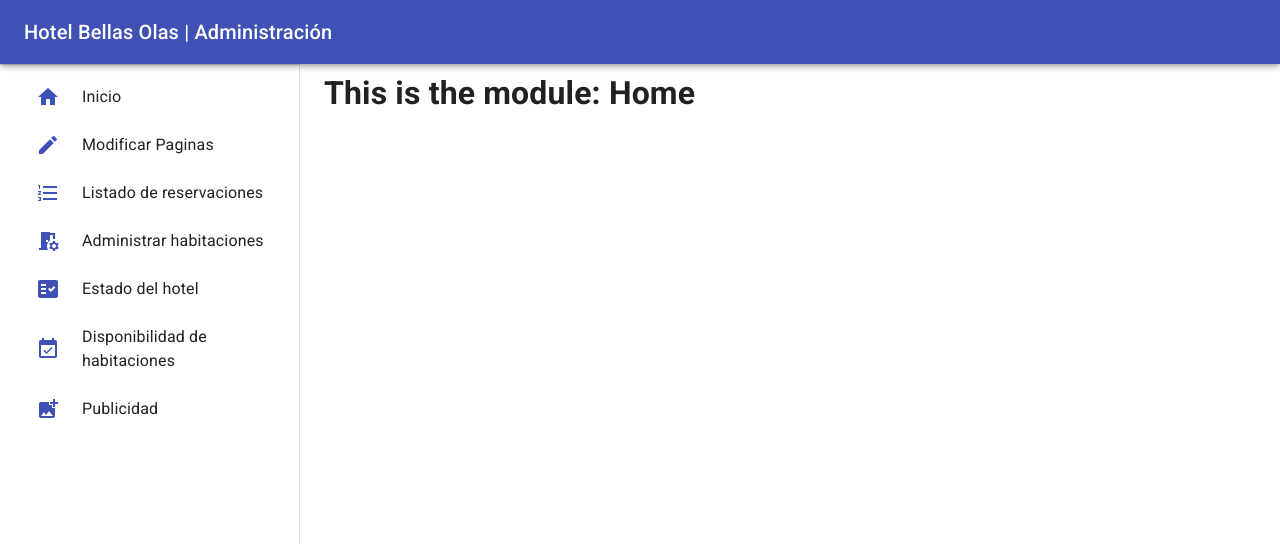
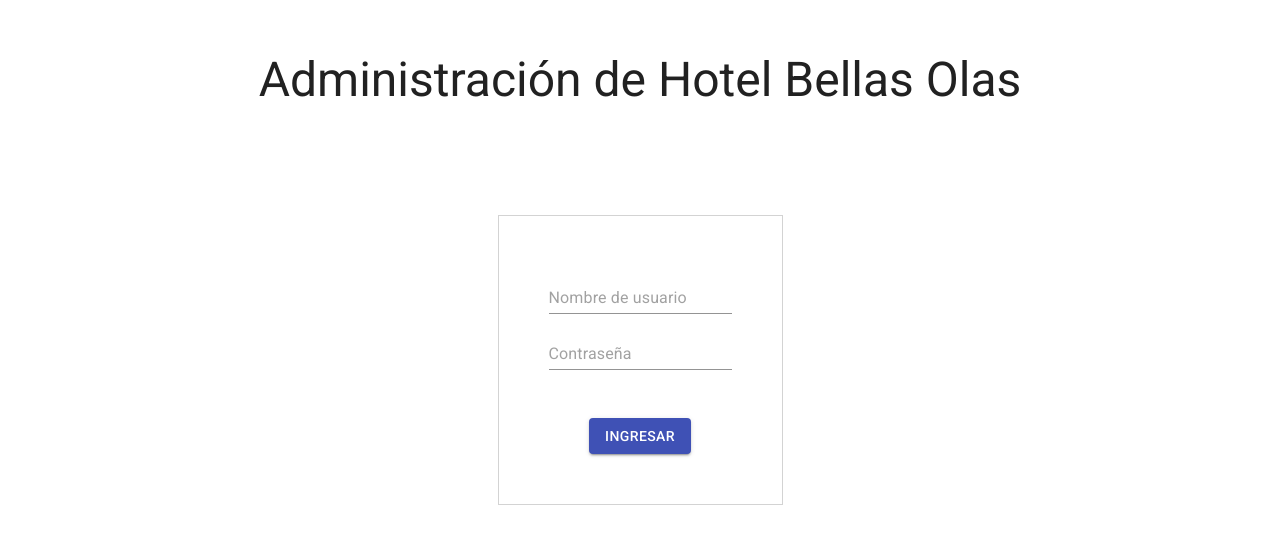
Before and after one commit to spiedra/hotel-bellas-olas-admin-website, a React (Create React App) app: page / in a window 1280 px wide. Shown: the top 544 px of the page. Built offline with nearby package versions, Linux system fonts and the light colour scheme.

Commit message:
Feat/add login (#16)
* add login component

* add login module

```diff
--- /dev/null
+++ b/src/components/Authentication/AuthContext.js
@@ -0,0 +1,5 @@
+import { createContext } from 'react'
+
+const AuthContext = createContext('')
+
+export default AuthContext
--- /dev/null
+++ b/src/components/Authentication/AuthReducer.js
@@ -0,0 +1,26 @@
+const AuthReducer = (state, action) => {
+  switch (action.type) {
+    case 1:
+      return {
+        ...state,
+        userAuth: true,
+        errors: null
+      }
+    case 2:
+      return {
+        ...state,
+        userAuth: false,
+        errors: null
+      }
+    case 3:
+      return {
+        ...state,
+        userAuth: null,
+        errors: null
+      }
+    default:
+      return state
+  }
+}
+
+export default AuthReducer
--- /dev/null
+++ b/src/components/Authentication/AuthState.js
@@ -0,0 +1,43 @@
+/* eslint-disable react/prop-types */
+import React, { useReducer } from 'react'
+import AuthReducer from './AuthReducer'
+import AuthContext from './AuthContext'
+import { Auth } from '../../services/Posts/verifyAuthUser'
+
+const AuthState = ({ children }) => {
+  const initialState = {
+    userAuth: null,
+    errors: null
+  }
+  const [state, dispatch] = useReducer(AuthReducer, initialState)
+  const loginUser = async (user) => {
+    let action = 1
+    const apiResponse = await Auth.logIn({ userName: user.userName, password: user.password })
+    if (apiResponse.msg !== undefined) {
+      action = 2
+    }
+    dispatch({
+      type: action
+    })
+  }
+
+  const logoutUser = async () => {
+    dispatch({
+      type: 3
+    })
+  }
+
+  return (
+        <AuthContext.Provider
+            value={{
+              userAuth: state.userAuth,
+              errors: state.errors,
+              loginUser,
+              logoutUser
+            }}
+        >
+            {children}
+        </AuthContext.Provider>
+  )
+}
+export default AuthState
--- /dev/null
+++ b/src/components/Login/index.js
@@ -0,0 +1,101 @@
+import React, { useState, useContext, useEffect } from 'react'
+import Dialog from '@mui/material/Dialog'
+import Button from '@mui/material/Button'
+import TextField from '@mui/material/TextField'
+import DialogActions from '@mui/material/DialogActions'
+import DialogContent from '@mui/material/DialogContent'
+import DialogContentText from '@mui/material/DialogContentText'
+import DialogTitle from '@mui/material/DialogTitle'
+import Box from '@mui/material/Box'
+import { LoginStyles } from './styles'
+import Typography from '@mui/material/Typography'
+import { useNavigate } from 'react-router'
+import AuthContext from '../../components/Authentication/AuthContext.js'
+
+export const Login = () => {
+  const [userInfo, setUserInfo] = useState({ userName: '', password: '' })
+  const [dialogInfo, setDialogInfo] = useState({ open: false, msg: '' })
+  const { loginUser, userAuth } = useContext(AuthContext)
+  const SUCCESSFUL = true
+  const INVALID_USER = false
+  const navigate = useNavigate()
+  const handleUserInputChange = (event) => {
+    setUserInfo({
+      ...userInfo,
+      [event.target.name]: event.target.value
+    })
+  }
+
+  useEffect(() => {
+    if (userAuth === SUCCESSFUL) {
+      navigate('hotel-bellas-olas')
+    }
+    if (userAuth === INVALID_USER) {
+      setDialogInfo({ msg: 'Los datos no coinciden con ningún usuario', open: true })
+    }
+  }, [userAuth])
+
+  const handleLogin = () => {
+    loginUser(userInfo)
+    if (userAuth === INVALID_USER) {
+      setDialogInfo({ msg: 'Los datos no coinciden con ningún usuario', open: true })
+    }
+  }
+  return (
+    <>
+          <Typography variant="h3" sx={LoginStyles.LoginTitle}>
+          Administración de Hotel Bellas Olas
+          </Typography>
+          <Box sx={LoginStyles.LoginContainer}>
+          <Box sx={LoginStyles.Login}>
+            <TextField
+              variant="standard"
+              placeholder="Nombre de usuario"
+              margin="normal"
+              name="userName"
+              required
+              onChange={handleUserInputChange}
+              value={userInfo.userName}
+            />
+            <TextField
+              variant="standard"
+              placeholder="Contraseña"
+              margin="normal"
+              required
+              name="password"
+              type="password"
+              onChange={handleUserInputChange}
+              value={userInfo.password}
+            />
+            <Button sx={LoginStyles.Button}
+                variant="contained"
+                color="primary"
+                onClick={handleLogin}
+              >
+                Ingresar
+              </Button>
+            </Box>
+            <Dialog
+            open={dialogInfo.open}
+            onClose={() => setDialogInfo({ open: false })}
+            aria-labelledby="alert-dialog-title"
+            aria-describedby="alert-dialog-description"
+          >
+            <DialogTitle id="alert-dialog-title">Iniciar sesión</DialogTitle>
+            <DialogContent>
+              <DialogContentText id="alert-dialog-description">
+                {dialogInfo.msg}
+              </DialogContentText>
+            </DialogContent>
+            <DialogActions>
+              <Button onClick={() => setDialogInfo({ open: false })} color="primary">
+                Okay
+              </Button>
+            </DialogActions>
+          </Dialog>
+        </Box>
+    </>
+  )
+}
+
+export default Login
--- /dev/null
+++ b/src/components/Login/styles.js
@@ -0,0 +1,25 @@
+export const LoginStyles = {
+  LoginTitle: {
+    textAlign: 'center',
+    lineHeight: '20vh'
+  },
+  LoginContainer: {
+    color: 'white',
+    minHeight: '50vh',
+    display: 'flex',
+    flexDirection: 'column',
+    alignItems: 'center',
+    justifyContent: 'center'
+  },
+  Login: {
+    display: 'flex',
+    flexDirection: 'column',
+    alignItems: 'center',
+    justifyContent: 'center',
+    border: '1px solid lightgray',
+    padding: '50px'
+  },
+  Button: {
+    marginTop: '40px'
+  }
+}
--- a/src/components/Navbar/consts/index.js
+++ b/src/components/Navbar/consts/index.js
@@ -13,7 +13,7 @@ export const navbarItems = [
     id: 0,
     icon: <HomeIcon />,
     label: 'Inicio',
-    route: '/'
+    route: 'home'
   },
   {
     id: 1,
--- a/src/index.js
+++ b/src/index.js
@@ -6,25 +6,29 @@ import CssBaseline from '@mui/material/CssBaseline'
 import { ThemeProvider } from '@mui/material/styles'
 import { theme } from '../src/styles/theme'
 
-import App from './App'
 import Advertising from './pages/Advertising'
-import Home from './pages/Home'
 import HotelStatus from './pages/HotelStatus'
 import ManageRooms from './pages/ManageRooms'
 import NotFound from './pages/NotFound'
+import Login from './components/Login'
 import ReservationList from './pages/ReservationList'
 import RoomAvailability from './pages/RoomAvailability'
 import UpdatePages from './pages/UpdatePages'
+import App from './App'
+import Home from './pages/Home'
+import AuthState from './components/Authentication/AuthState'
 
 const root = ReactDOM.createRoot(document.getElementById('root'))
 root.render(
   <React.StrictMode>
     <CssBaseline />
     <ThemeProvider theme={theme}>
+    <AuthState>
       <BrowserRouter>
         <Routes>
-          <Route path="/" element={<App />}>
-            <Route index element={<Home />} />
+              <Route path="/" element={<Login />}/>
+              <Route path="hotel-bellas-olas" element={<App/>}>
+              <Route path="home" element={<Home/>}/>
               <Route path="update-pages" element={<UpdatePages />} />
               <Route path="reservation-list" element={<ReservationList />} />
               <Route path="manage-rooms" element={<ManageRooms />} />
@@ -35,6 +39,7 @@ root.render(
               </Route>
         </Routes>
       </BrowserRouter>
+      </AuthState>
     </ThemeProvider>
   </React.StrictMode>
 )
--- /dev/null
+++ b/src/services/Posts/verifyAuthUser.js
@@ -0,0 +1,12 @@
+import axios from 'axios'
+
+const baseURL = 'https://localhost:7233/API/User/LogInUser'
+
+export const Auth = {
+  logIn: function (props) {
+    const response = axios.post(baseURL, props).then(response => {
+      return response.data
+    })
+    return response
+  }
+}
```
Also changed, not shown: .eslintrc.js. Lines whose indentation alone changed are shown as unchanged.
